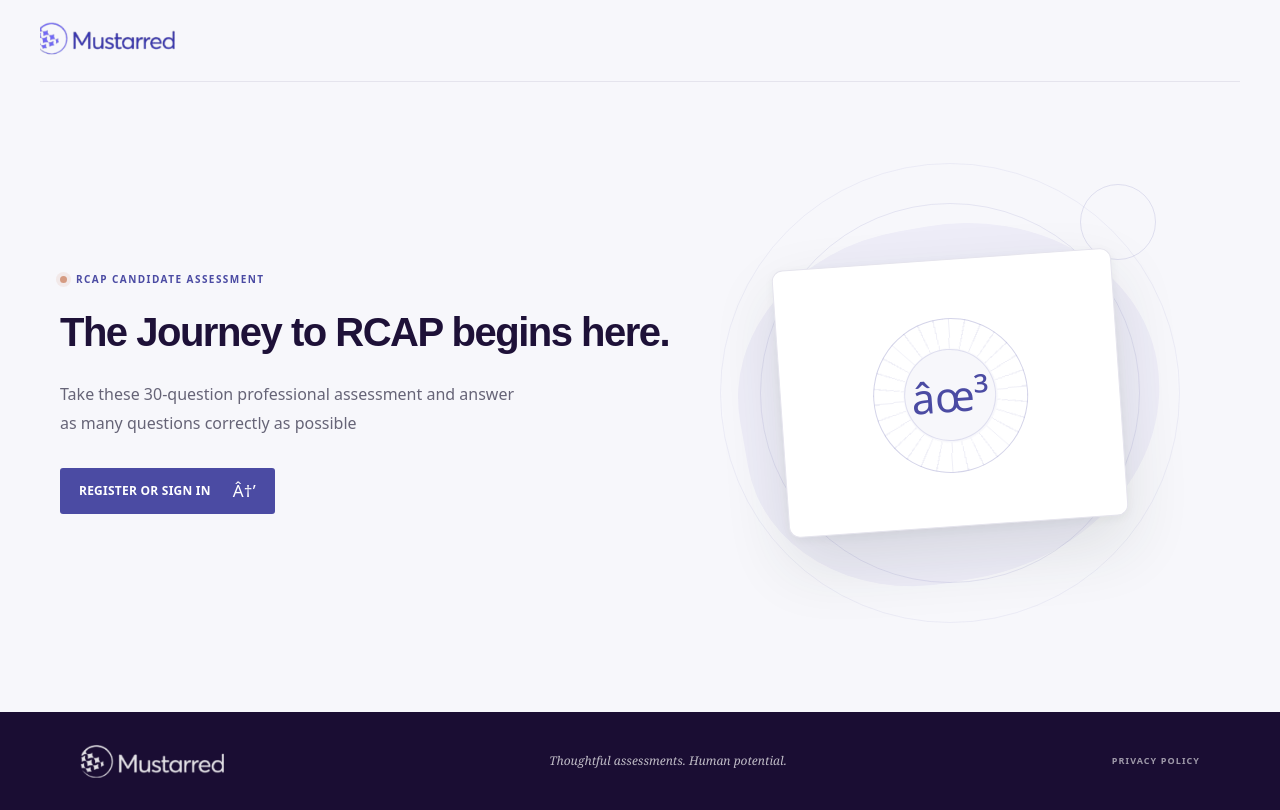
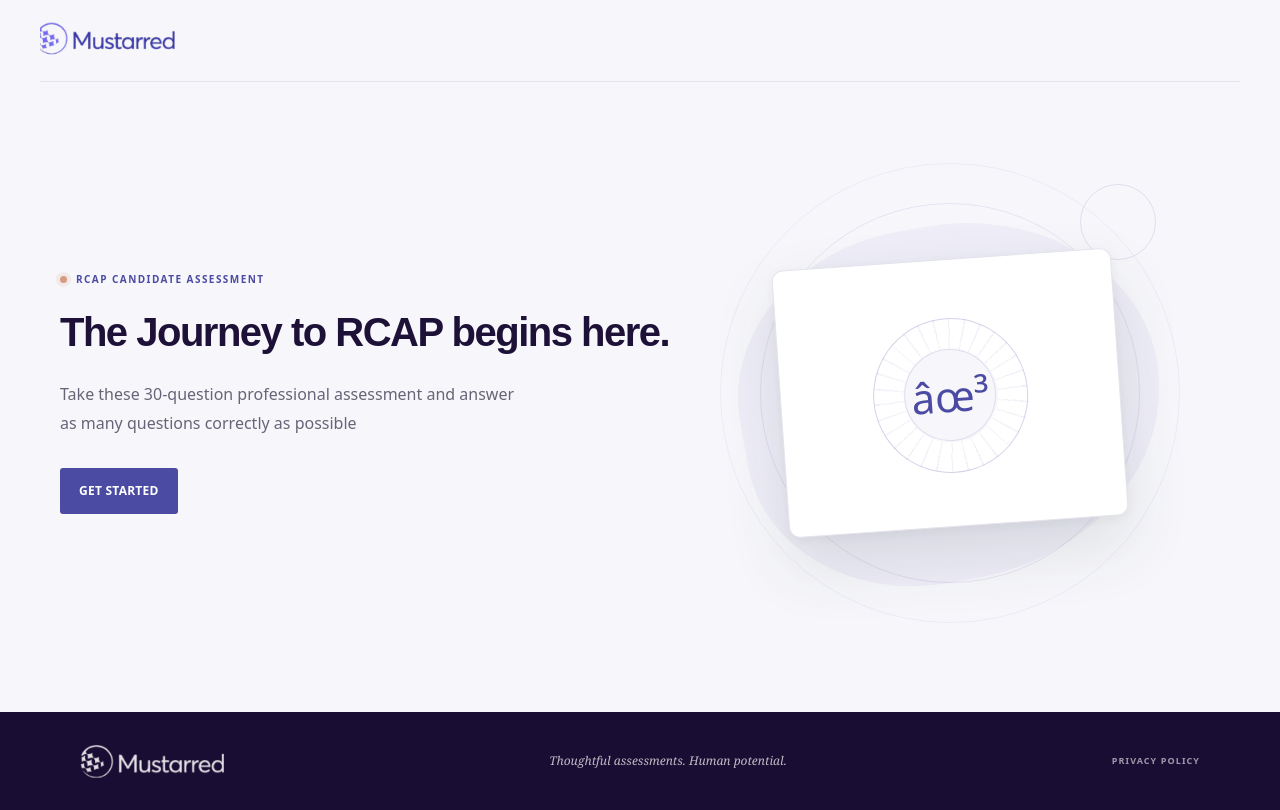
Before and after one commit to SeNaTu24/mustarred-iq-test, a Next.js app: page / in a window 1280 px wide. Built offline with nearby package versions, Linux system fonts and the light colour scheme; a web font is replaced by a local one.

Commit message:
Polish candidate landing and results UI

```diff
--- a/app/assessment/assessment-client.tsx
+++ b/app/assessment/assessment-client.tsx
@@ -719,7 +719,8 @@ export function AssessmentClient() {
             The provisional pass threshold is 80%.
           </p>
         </section>
-        <section className="demo-result-sections" aria-labelledby="demo-result-sections-title">
+
+      {/* <section className="demo-result-sections" aria-labelledby="demo-result-sections-title">
           <h2 id="demo-result-sections-title">Section scores</h2>
           <ol className="demo-round-results">
             {result.rounds.map((round) => (
@@ -739,6 +740,7 @@ export function AssessmentClient() {
             </p>
           )}
         </section>
+        */}
         <p className="demo-result-status">Attempt status: {attemptStatus === "expired" ? "Time expired" : "Submitted"}</p>
       </main>
     );
--- a/app/candidate-brand.css
+++ b/app/candidate-brand.css
@@ -246,14 +246,19 @@ body:has(.demo-assessment.candidate-flow) {
   color: var(--candidate-deep);
 }
 
+
 .candidate-flow .welcome-form-heading > p:last-child,
 .candidate-flow .assessment-fact small,
 .candidate-flow .form-footnote,
 .candidate-flow .form-field label,
-.candidate-flow .privacy-check,
-.candidate-flow .privacy-notice p {
+.candidate-flow .privacy-check {
   color: var(--candidate-muted);
 }
+
+.candidate-flow .privacy-notice p {
+  color: var(--candidate-deep);
+}
+
 
 .candidate-flow .form-field input {
   border-color: #d9d8e4;
@@ -1034,10 +1039,10 @@ body:has(.demo-assessment.candidate-flow) {
 }
 
 .demo-assessment.candidate-flow .demo-security-notice-amber {
-  border-color: #e8dfc0;
-  border-left-color: #b07d20;
-  background: #fdf8ec;
-  color: #3d2e0a;
+  border-color: #f0d48a;
+  border-left-color: #b7791f;
+  background: #ff7e6f;
+  color: #493510;
 }
 
 .demo-assessment.candidate-flow .demo-security-notice p {
--- a/app/page.tsx
+++ b/app/page.tsx
@@ -26,12 +26,7 @@ export default function Home() {
               Take these 30-question professional assessment and answer as many questions correctly as possible
             </p>
             <div className="hero-actions">
-              <a className="button button-primary" href="/start">
-                Register or sign in
-                <span className="button-arrow" aria-hidden="true">
-                  â†’
-                </span>
-              </a>
+            <a className="button button-primary" href="/start">Get Started</a>
             </div>
           </div>
 
```
